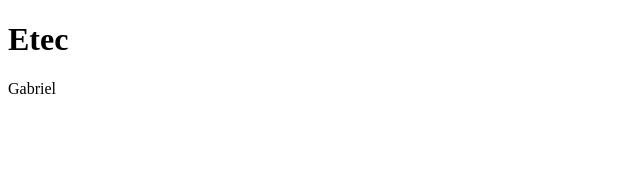
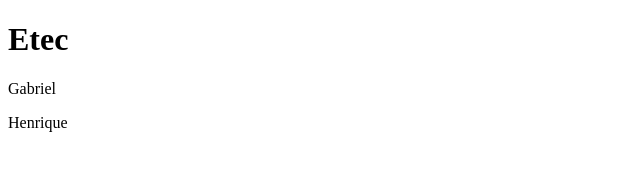
Before and after one commit to Gabriel-Hn/ProjetoSite1, a plain HTML site: page index.html in a window 1280 px wide. Shown: the full height of the page, 0-640 px from the left. Drawn offline with Linux system fonts and the light colour scheme.

Commit message:
adicionado tag p

```diff
--- a/index.html
+++ b/index.html
@@ -9,5 +9,6 @@
 <body>
     <h1>Etec</h1>
     <p>Gabriel</p>
+    <p>Henrique</p>
 </body>
 </html>
```
